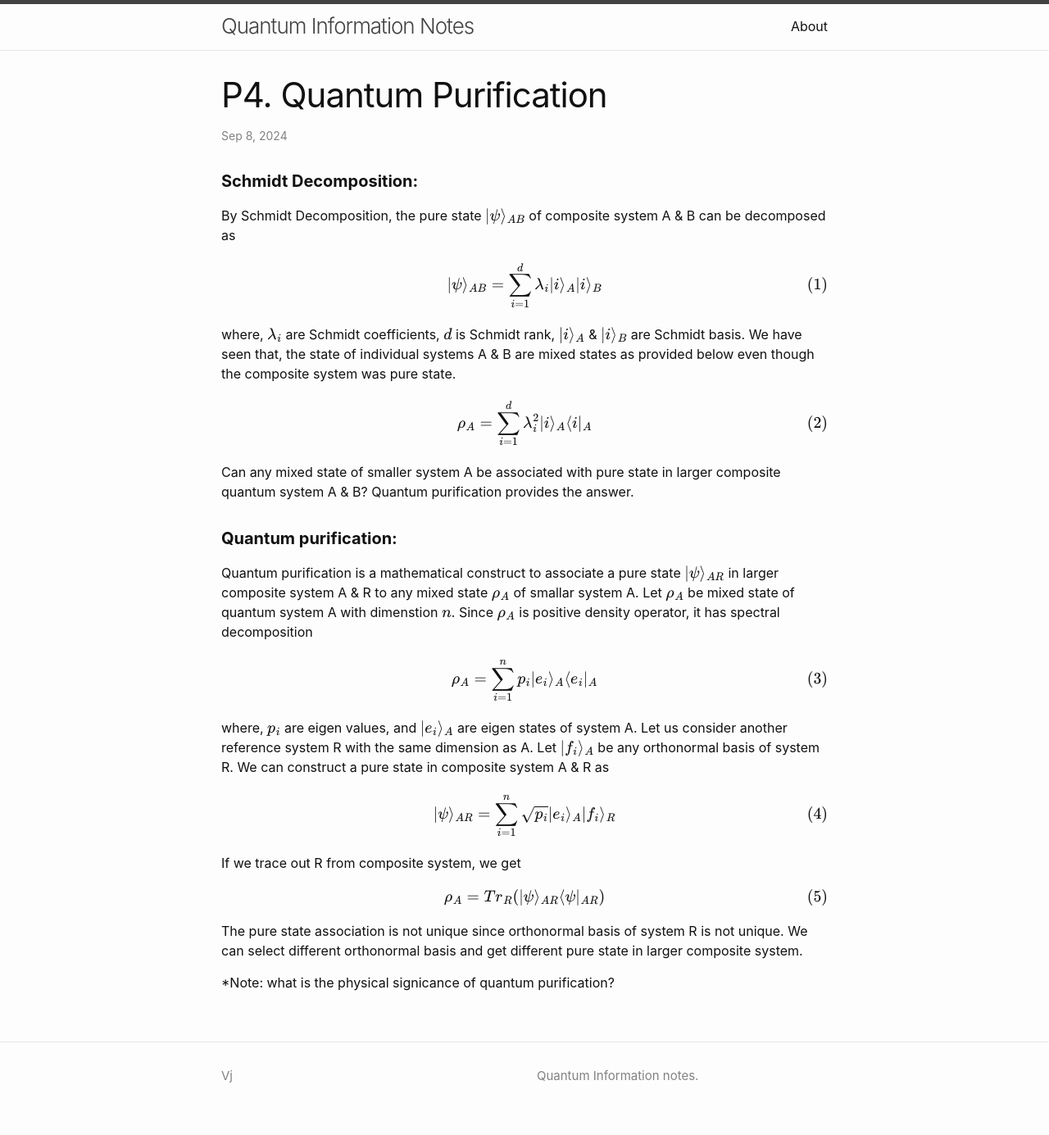
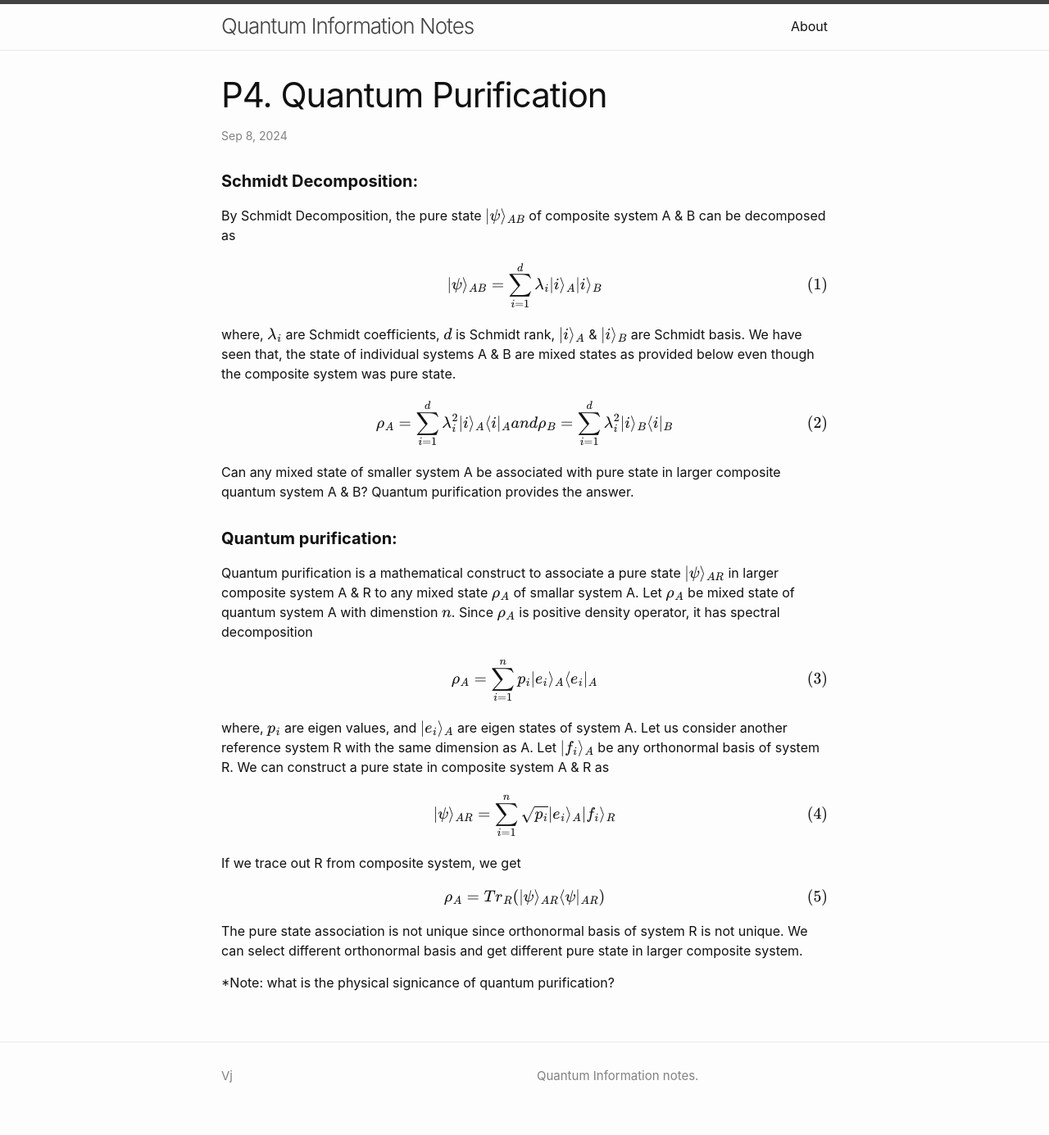
Before and after one commit to qcnotes/qcnotes.github.io, a Jekyll site: the page built from _posts/2024-09-08-Quantum-Purification.md, in a window 1280 px wide. Shown: the whole page at 82% size. Built offline with Jekyll 4.4.1, drawn with Linux system fonts in a browser that asks for light colours; formulas are drawn with MathJax 3.

Commit message:
Update 2024-09-08-Quantum-Purification.md

```diff
--- a/_posts/2024-09-08-Quantum-Purification.md
+++ b/_posts/2024-09-08-Quantum-Purification.md
@@ -13,7 +13,7 @@ $$|\psi\rangle_{AB} = \sum_{i=1}^{d} \lambda_{i} |i\rangle_{A} |i\rangle_{B}$$
 
 where, $\lambda_{i}$ are Schmidt coefficients, $d$ is Schmidt rank, $\|i\rangle_{A}$ & $\|i\rangle_{B}$ are Schmidt basis. We have seen that, the state of individual systems A & B are mixed states as provided below even though the composite system was pure state.
 
-$$\rho_{A} = \sum_{i=1}^{d} \lambda_{i}^2 |i\rangle_{A} \langle i|_{A}$$
+$$\rho_{A} = \sum_{i=1}^{d} \lambda_{i}^2 |i\rangle_{A} \langle i|_{A} and \rho_{B} = \sum_{i=1}^{d} \lambda_{i}^2 |i\rangle_{B} \langle i|_{B} $$
 
 Can any mixed state of smaller system A be associated with pure state in larger composite quantum system A & B? Quantum purification provides the answer.
 
```
